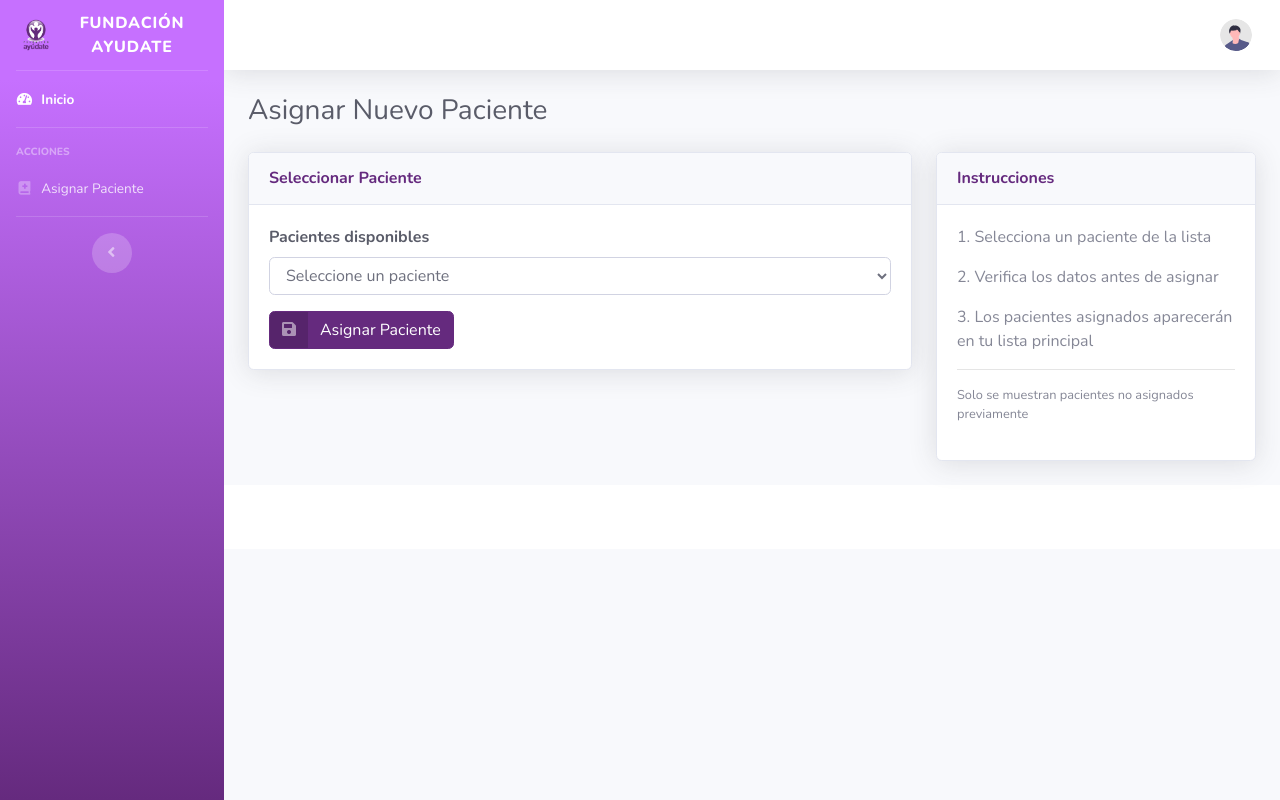
After one commit to ACKRONNE/ControlAlimenticio, a Flask app: template templates/e_asignar_paciente.html in a window 1280 px wide. The commit adds this page. Run offline with Flask 3, Linux system fonts and the light colour scheme; the template is opened without the code that fills it, so the values that code supplies are empty; some libraries are stand-ins or nearby versions.

```diff
--- a/app.py
+++ b/app.py
@@ -53,4 +53,4 @@ mail = Mail(app)
 
 if __name__ == '__main__':
     port = int(os.environ.get('PORT', 5000))
-    app.run(host='0.0.0.0', port=port, debug=False)
+    app.run(host='0.0.0.0', port=port, debug=True)
--- a/index.py
+++ b/index.py
@@ -7,4 +7,4 @@ with app.app_context():
 
 if __name__ == '__main__':
     port = int(os.environ.get('PORT', 5000))
-    app.run(host='0.0.0.0', port=port, debug=False)
+    app.run(host='0.0.0.0', port=port, debug=True)
--- a/src/routes/index.py
+++ b/src/routes/index.py
@@ -68,10 +68,10 @@ def login():
 
                 return redirect(url_for('especialista.inicio', id=_id))
             else:
-                return render_template('login.html', mensaje = 'El usuario no se encuentra registrado o la contraseña es incorrecta')
+                return render_template('index.html', mensaje = 'El usuario no se encuentra registrado o la contraseña es incorrecta')
 
     else:
-        return render_template('login.html')
+        return render_template('index.html', mensaje = 'El usuario no se encuentra registrado o la contraseña es incorrecta')
 # // >
 
 # Cerrar sesion del usuario <
--- /dev/null
+++ b/templates/e_asignar_paciente.html
@@ -0,0 +1,173 @@
+{% extends 'layout.html' %}
+
+{% block title %}Asignar Paciente{% endblock %}
+
+{% block body %}
+<body id="page-top">
+    <div id="wrapper">
+        <!-- Sidebar -->
+        <ul class="navbar-nav bg-gradient-primary sidebar sidebar-dark accordion" id="accordionSidebar">
+            <a class="sidebar-brand d-flex align-items-center justify-content-center" href="{{url_for('especialista.inicio', id=get_esp.id_espe)}}">
+                <div class="sidebar-brand-icon">
+                    <img src="{{ url_for('static', filename='../static/img/logo.png') }}" alt="Logo" style="width: 40px; height: 40px;">
+                </div>
+                <div class="sidebar-brand-text mx-3">Fundación Ayudate</div>
+            </a>
+
+            <hr class="sidebar-divider my-0">
+
+            <!-- Nav Item - Dashboard -->
+            <li class="nav-item active">
+                <a class="nav-link" href="{{url_for('especialista.inicio', id=get_esp.id_espe)}}">
+                    <i class="fas fa-fw fa-tachometer-alt"></i>
+                    <span>Inicio</span></a>
+            </li>
+
+            <hr class="sidebar-divider">
+
+            <div class="sidebar-heading">
+                Acciones
+            </div>
+
+            <li class="nav-item">
+                <a class="nav-link" href="{{ url_for('especialista.mostrar_asignacion', id=get_esp.id_espe) }}">
+                    <i class="fas fa-fw fa-book-medical"></i>
+                    <span>Asignar Paciente</span></a>
+            </li>
+
+            <hr class="sidebar-divider d-none d-md-block">
+
+            <div class="text-center d-none d-md-inline">
+                <button class="rounded-circle border-0" id="sidebarToggle"></button>
+            </div>
+        </ul>
+
+        <!-- Content Wrapper -->
+        <div id="content-wrapper" class="d-flex flex-column">
+            <!-- Topbar (Misma estructura que e_inicio.html) -->
+            <nav class="navbar navbar-expand navbar-light bg-white topbar mb-4 static-top shadow">
+                <!-- Sidebar Toggle -->
+                <button id="sidebarToggleTop" class="btn btn-link d-md-none rounded-circle mr-3">
+                    <i class="fa fa-bars"></i>
+                </button>
+
+                <!-- Topbar Navbar -->
+                <ul class="navbar-nav ml-auto">
+                    <!-- User Information -->
+                    <li class="nav-item dropdown no-arrow">
+                        <a class="nav-link dropdown-toggle" href="#" id="userDropdown" role="button"
+                            data-toggle="dropdown" aria-haspopup="true" aria-expanded="false">
+                            <span class="mr-2 d-none d-lg-inline text-gray-600 small">{{get_esp.pri_nombre}} {{get_esp.pri_apellido}}</span>
+                            <img class="img-profile rounded-circle"
+                                src="{{ url_for('static', filename='../static/img/undraw_profile.svg') }}">
+                        </a>
+                        <!-- Dropdown - User Information -->
+                        <div class="dropdown-menu dropdown-menu-right shadow animated--grow-in"
+                            aria-labelledby="userDropdown">
+                            <a class="dropdown-item" href="{{ url_for('especialista.perfil', id=get_esp.id_espe)}}">
+                                <i class="fas fa-user fa-sm fa-fw mr-2 text-gray-400"></i>
+                                Perfil
+                            </a>
+                            <div class="dropdown-divider"></div>
+                            <a class="dropdown-item" href="#" data-toggle="modal" data-target="#logoutModal">
+                                <i class="fas fa-sign-out-alt fa-sm fa-fw mr-2 text-gray-400"></i>
+                                Cerrar Sesión
+                            </a>
+                        </div>
+                    </li>
+                </ul>
+            </nav>
+
+            <!-- Main Content -->
+            <div class="container-fluid">
+                <!-- Header -->
+                <div class="d-sm-flex align-items-center justify-content-between mb-4">
+                    <h1 class="h3 mb-0 text-gray-800">Asignar Nuevo Paciente</h1>
+                </div>
+
+                <!-- Formulario -->
+                <div class="row">
+                    <div class="col-lg-8">
+                        <div class="card shadow mb-4">
+                            <div class="card-header py-3">
+                                <h6 class="m-0 font-weight-bold text-primary">Seleccionar Paciente</h6>
+                            </div>
+                            <div class="card-body">
+                                <form method="POST" action="{{ url_for('especialista.asignar_paciente') }}">
+                                    <input type="hidden" name="id_espe" value="{{ get_esp.id_espe }}">
+
+                                    <div class="form-group">
+                                        <label class="font-weight-bold text-gray-800">Pacientes disponibles</label>
+                                        <select class="form-control" name="id_paciente" required>
+                                            <option value="" disabled selected>Seleccione un paciente</option>
+                                            {% for paciente in pacientes_disponibles %}
+                                            <option value="{{ paciente.id_paciente }}">
+                                                {{ paciente.pri_nombre }} {{ paciente.pri_apellido }} - {{ paciente.correo }}
+                                            </option>
+                                            {% endfor %}
+                                        </select>
+                                    </div>
+
+                                    <button type="submit" class="btn btn-primary btn-icon-split">
+                                        <span class="icon text-white-50">
+                                            <i class="fas fa-save"></i>
+                                        </span>
+                                        <span class="text">Asignar Paciente</span>
+                                    </button>
+                                </form>
+                            </div>
+                        </div>
+                    </div>
+
+                    <!-- Panel informativo -->
+                    <div class="col-lg-4">
+                        <div class="card shadow mb-4">
+                            <div class="card-header py-3">
+                                <h6 class="m-0 font-weight-bold text-primary">Instrucciones</h6>
+                            </div>
+                            <div class="card-body">
+                                <p>1. Selecciona un paciente de la lista</p>
+                                <p>2. Verifica los datos antes de asignar</p>
+                                <p>3. Los pacientes asignados aparecerán en tu lista principal</p>
+                                <hr>
+                                <p class="small text-muted">Solo se muestran pacientes no asignados previamente</p>
+                            </div>
+                        </div>
+                    </div>
+                </div>
+            </div>
+
+            <!-- Footer (Misma estructura que e_inicio.html) -->
+            <footer class="sticky-footer bg-white">
+                <!-- ... -->
+            </footer>
+        </div>
+
+            <!-- Logout Modal-->
+            <div class="modal fade" id="logoutModal" tabindex="-1" role="dialog" aria-labelledby="exampleModalLabel"
+            aria-hidden="true">
+            <div class="modal-dialog" role="document">
+                <div class="modal-content">
+                    <div class="modal-header">
+                        <h5 class="modal-title" id="exampleModalLabel">¿Listo para irte?</h5>
+                        <button class="close" type="button" data-dismiss="modal" aria-label="Close">
+                            <span aria-hidden="true">×</span>
+                        </button>
+                    </div>
+                    <div class="modal-body">Selecciona "Cerrar sesión" abajo si estás listo para finalizar tu sesión.</div>
+                    <div class="modal-footer">
+                        <button class="btn btn-secondary" type="button" data-dismiss="modal">Cancelar</button>
+                        <a class="btn btn-primary" href="{{ url_for('index.logout', id=get_esp.id_espe) }}">Cerrar sesión</a>
+                    </div>
+                </div>
+            </div>
+        </div>
+    </div>
+
+    <!-- Scripts -->
+    <script src="{{ url_for('static', filename='../static/vendor/jquery/jquery.min.js') }}"></script>
+    <script src="{{ url_for('static', filename='../static/vendor/bootstrap/js/bootstrap.bundle.min.js') }}"></script>
+    <script src="{{ url_for('static', filename='../static/js/sb-admin-2.min.js') }}"></script>
+
+</body>
+{% endblock %}
```
Also changed, not shown: src/database/INSERT.sql (+42 -0 lines), src/models/models.py (+15 -0 lines), src/routes/especialista.py (+49 -1 lines), src/routes/paciente.py (+14 -13 lines), templates/e_inicio.html (+7 -6 lines), templates/index.html (+29 -1 lines), templates/p_add_comida.html (+7 -4 lines), fundacion.db, instance/fundacion.db.
